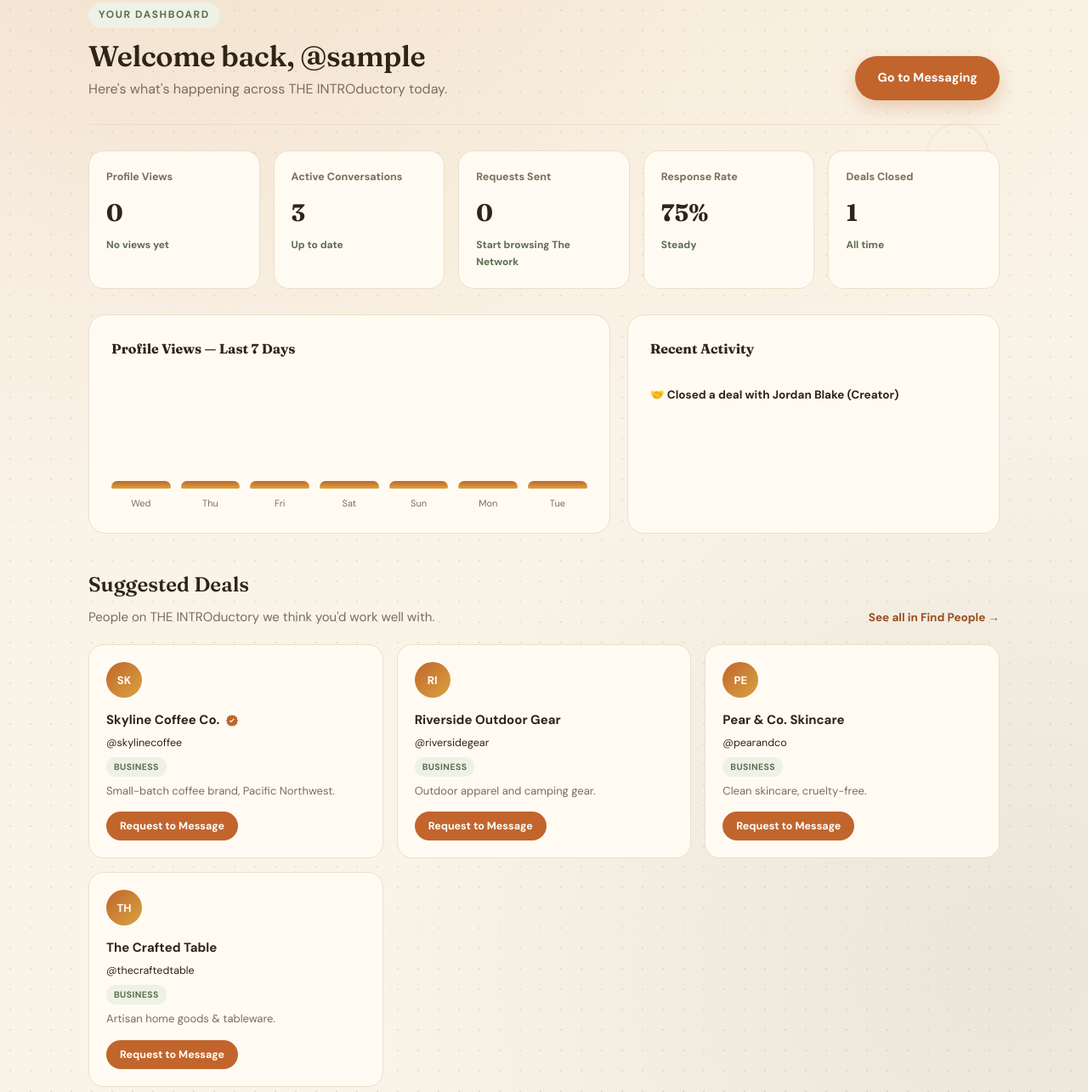
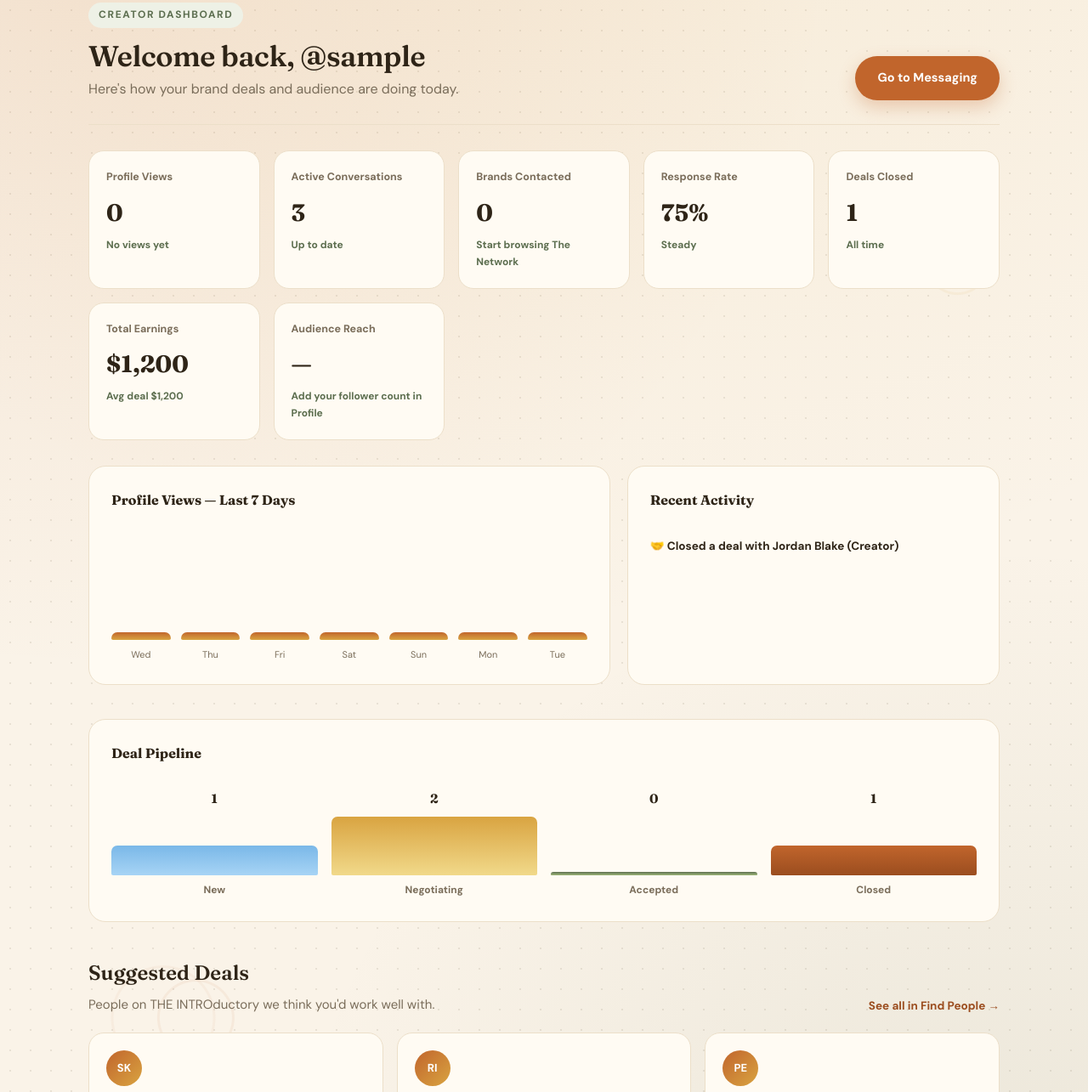
Before and after one commit to hello-me-and-me2/THE-Ad-Brokering-App, a plain HTML site: page home.html in a window 1280 px wide. Shown: the part 312-1597 px from the top of the page at 85% size. Drawn offline with Linux system fonts and the light colour scheme; sample sign-in values are in the browser's storage.

Commit message:
Give business and creator accounts their own dashboard stats
Home's stat cards were identical for both account types, even though
a business and a creator actually care about different numbers. The
dashboard now tells them apart:

- Business accounts see "Total Spend" and "Influencers Contacted";
  creator accounts see "Total Earnings," "Brands Contacted," and an
  "Audience Reach" card pulled from their own follower count.
- The header and lede now read "Business Dashboard" / "Creator
  Dashboard" instead of one generic label.
- New data-layer helpers (tbaGetSettledDealAmounts,
  tbaGetTotalDealValue, tbaGetAverageDealSize) total and average
  dollar amounts from a user's own accepted/closed deal threads —
  the one place a real dollar figure already exists, since contract
  text itself is freeform.
- A new Deal/Campaign Pipeline panel (tbaGetThreadStatusCounts) shows
  how many of your own threads are in each negotiation stage — new,
  negotiating, accepted, closed — same breakdown for both roles, just
  relabeled per role.
- Stat cards are now built dynamically from one small card-builder
  instead of hardcoded per-id markup, so the shared cards (views,
  conversations, response rate, deals closed) and the role-specific
  ones live in the same list instead of two parallel sets of markup.

Co-Authored-By: Claude Sonnet 5 <noreply@anthropic.com>
Claude-Session: https://claude.ai/code/session_014n3A4MrQBkNSQjiuqQb3Lh

```diff
--- a/assets/home.css
+++ b/assets/home.css
@@ -312,6 +312,24 @@ h1 {
 
 .panel h2 { font-size: 16px; margin: 0 0 18px; font-weight: 700; }
 
+.pipeline-panel { margin-bottom: 40px; }
+
+.pipeline-row { display: flex; align-items: flex-end; gap: 16px; height: 140px; padding-top: 10px; }
+
+.pipeline-col { flex: 1; display: flex; flex-direction: column; align-items: center; height: 100%; justify-content: flex-end; gap: 8px; }
+
+.pipeline-count { font-family: "Fraunces", serif; font-weight: 700; font-size: 15px; color: var(--ink); }
+
+.pipeline-bar-track { width: 100%; height: 100%; display: flex; align-items: flex-end; }
+.pipeline-bar { width: 100%; border-radius: 7px 7px 2px 2px; min-height: 4px; transition: filter 0.15s ease; }
+.pipeline-bar:hover { filter: brightness(1.08); }
+.pipeline-bar.new { background: linear-gradient(180deg, #7ab8e8, #a7d4f5); }
+.pipeline-bar.negotiating { background: linear-gradient(180deg, var(--gold), #f1d98a); }
+.pipeline-bar.accepted { background: linear-gradient(180deg, var(--olive), #9fb87a); }
+.pipeline-bar.closed { background: linear-gradient(180deg, var(--terracotta), var(--terracotta-dark)); }
+
+.pipeline-label { font-size: 12px; color: var(--ink-soft); font-weight: 600; }
+
 .deadlines-panel { margin-bottom: 40px; }
 
 .deadline-list { list-style: none; margin: 0; padding: 0; display: flex; flex-direction: column; gap: 10px; }
--- a/assets/users-data.js
+++ b/assets/users-data.js
@@ -1203,6 +1203,45 @@ function tbaGetDealsClosedCount(onlyMine) {
   return closedUsernames.length;
 }
 
+// Your own threads whose terms are actually settled — accepted or
+// closed — each with the dollar amount from that thread's current
+// offer. Contracts don't carry a reusable amount field (their text is
+// freeform), so a thread's own negotiated offer is the one place a
+// dollar figure actually exists to total or average.
+function tbaGetSettledDealAmounts() {
+  return TBA_MY_THREADS_SEED.map(function (t) {
+    var statusNow = tbaGetMyThreadStatus(t.username);
+    if (statusNow.status !== 'accepted' && statusNow.status !== 'closed') return null;
+    var offer = tbaGetCurrentOffer(t.username);
+    return offer ? { username: t.username, amount: offer.amount } : null;
+  }).filter(function (d) { return d !== null; });
+}
+
+function tbaGetTotalDealValue() {
+  return tbaGetSettledDealAmounts().reduce(function (sum, d) { return sum + d.amount; }, 0);
+}
+
+// Null (not 0) when nothing's settled yet, same reasoning as
+// tbaGetRatingSummary's average — "no deals" and "deals averaging $0"
+// are different things and a dashboard card needs to tell them apart.
+function tbaGetAverageDealSize() {
+  var deals = tbaGetSettledDealAmounts();
+  if (deals.length === 0) return null;
+  return Math.round(tbaGetTotalDealValue() / deals.length);
+}
+
+// Tally of your own conversation threads by negotiation stage, for
+// the dashboard's pipeline panel — the same four statuses
+// tbaGetMyThreadStatus can return.
+function tbaGetThreadStatusCounts() {
+  var counts = { new: 0, negotiating: 0, accepted: 0, closed: 0 };
+  TBA_MY_THREADS_SEED.forEach(function (t) {
+    var statusNow = tbaGetMyThreadStatus(t.username);
+    if (counts.hasOwnProperty(statusNow.status)) counts[statusNow.status]++;
+  });
+  return counts;
+}
+
 // How many signed contracts a given account — any account, not just
 // the signed-in one — has been party to, as either the owner or a
 // participant. Used by the Network directory's "deal history" sort,
--- a/home.html
+++ b/home.html
@@ -44,40 +44,14 @@
 
   <div class="dash-head">
     <div>
-      <div class="eyebrow">Your Dashboard</div>
+      <div class="eyebrow" id="dash-eyebrow">Your Dashboard</div>
       <h1 id="welcome-heading">Welcome back</h1>
-      <p class="lede">Here's what's happening across THE INTROductory today.</p>
+      <p class="lede" id="dash-lede">Here's what's happening across THE INTROductory today.</p>
     </div>
     <a href="messaging.html" class="btn btn-primary">Go to Messaging</a>
   </div>
 
-  <div class="stat-grid">
-    <div class="stat-card">
-      <div class="label">Profile Views</div>
-      <div class="value" id="profile-views-stat">0</div>
-      <div class="delta up" id="profile-views-delta">No views yet</div>
-    </div>
-    <div class="stat-card">
-      <div class="label">Active Conversations</div>
-      <div class="value" id="active-conversations-stat">0</div>
-      <div class="delta up" id="active-conversations-delta">No open threads</div>
-    </div>
-    <div class="stat-card">
-      <div class="label">Requests Sent</div>
-      <div class="value" id="requests-sent-stat">0</div>
-      <div class="delta up" id="requests-sent-delta">Start browsing The Network</div>
-    </div>
-    <div class="stat-card">
-      <div class="label">Response Rate</div>
-      <div class="value" id="response-rate-stat">—</div>
-      <div class="delta up" id="response-rate-delta">No replies yet</div>
-    </div>
-    <div class="stat-card">
-      <div class="label">Deals Closed</div>
-      <div class="value" id="deals-closed-stat">0</div>
-      <div class="delta up" id="deals-closed-delta">None yet</div>
-    </div>
-  </div>
+  <div class="stat-grid" id="stat-grid"></div>
 
   <div class="dash-grid">
     <div class="panel">
@@ -90,6 +64,11 @@
       <ul class="activity-list" id="recent-activity-list"></ul>
       <p class="activity-empty" id="recent-activity-empty" hidden>Nothing to show yet — activity will show up here as deals, contracts, and connections happen.</p>
     </div>
+  </div>
+
+  <div class="panel pipeline-panel" id="pipeline-panel">
+    <h2 id="pipeline-heading">Deal Pipeline</h2>
+    <div class="pipeline-row" id="pipeline-row"></div>
   </div>
 
   <div class="panel deadlines-panel" id="deadlines-panel" hidden>
@@ -125,36 +104,88 @@
   var myUsername = localStorage.getItem('tba_username');
   var myRole = localStorage.getItem('tba_role') || 'business';
 
+  var isBusiness = myRole === 'business';
+
   document.getElementById('welcome-heading').textContent = myUsername
     ? 'Welcome back, @' + myUsername
     : 'Welcome back';
+  document.getElementById('dash-eyebrow').textContent = isBusiness ? 'Business Dashboard' : 'Creator Dashboard';
+  document.getElementById('dash-lede').textContent = isBusiness
+    ? "Here's how your campaigns and creator outreach are doing today."
+    : "Here's how your brand deals and audience are doing today.";
 
-  // --- Stat cards, all computed from real thread/contract/view data ---
+  // --- Stat cards ---
+  // The shared ones (views, conversations, response rate, deals
+  // closed) mean the same thing to both roles; a business and a
+  // creator genuinely differ on where their money and reach come
+  // from, so those get their own cards and labels instead of forcing
+  // one generic set onto both.
+
+  function statCardHtml(id, label, value, deltaText, deltaDown) {
+    return '<div class="stat-card">' +
+      '<div class="label">' + label + '</div>' +
+      '<div class="value" id="' + id + '-stat">' + value + '</div>' +
+      '<div class="delta' + (deltaDown ? ' down' : ' up') + '" id="' + id + '-delta">' + deltaText + '</div>' +
+      '</div>';
+  }
 
   var profileViews = tbaGetProfileViews(myUsername);
-  document.getElementById('profile-views-stat').textContent = profileViews.length;
   var viewsThisWeek = tbaGetProfileViewsLast7Days(myUsername).reduce(function (sum, d) { return sum + d.count; }, 0);
-  document.getElementById('profile-views-delta').textContent =
-    profileViews.length === 0 ? 'No views yet' : viewsThisWeek + ' in the last 7 days';
 
   var activeConversations = tbaGetActiveConversationsCount();
-  document.getElementById('active-conversations-stat').textContent = activeConversations;
   var newOffers = tbaGetNewOffersCount();
-  document.getElementById('active-conversations-delta').textContent =
-    newOffers > 0 ? newOffers + ' new offer' + (newOffers === 1 ? '' : 's') : (activeConversations === 0 ? 'No open threads' : 'Up to date');
 
   var responseRate = tbaGetResponseRate();
-  document.getElementById('response-rate-stat').textContent = responseRate === null ? '—' : responseRate + '%';
-  document.getElementById('response-rate-delta').textContent =
-    responseRate === null ? 'No replies yet' : (responseRate >= 80 ? 'Above average' : responseRate >= 50 ? 'Steady' : 'Needs attention');
-  if (responseRate !== null && responseRate < 50) {
-    document.getElementById('response-rate-delta').classList.remove('up');
-    document.getElementById('response-rate-delta').classList.add('down');
+  var responseRateDown = responseRate !== null && responseRate < 50;
+
+  var dealsClosed = tbaGetDealsClosedCount(true);
+
+  var sentRequests = tbaGetSentRequests();
+
+  var dealValue = tbaGetTotalDealValue();
+  var avgDealSize = tbaGetAverageDealSize();
+  var followers = tbaGetMyFollowers(myUsername);
+
+  var cardsHtml =
+    statCardHtml('profile-views', 'Profile Views', profileViews.length,
+      profileViews.length === 0 ? 'No views yet' : viewsThisWeek + ' in the last 7 days') +
+    statCardHtml('active-conversations', 'Active Conversations', activeConversations,
+      newOffers > 0 ? newOffers + ' new offer' + (newOffers === 1 ? '' : 's') : (activeConversations === 0 ? 'No open threads' : 'Up to date')) +
+    statCardHtml('requests-sent', isBusiness ? 'Influencers Contacted' : 'Brands Contacted', sentRequests.length,
+      sentRequests.length > 0 ? sentRequests.length + ' pending reply' : 'Start browsing The Network') +
+    statCardHtml('response-rate', 'Response Rate', responseRate === null ? '—' : responseRate + '%',
+      responseRate === null ? 'No replies yet' : (responseRate >= 80 ? 'Above average' : responseRate >= 50 ? 'Steady' : 'Needs attention'),
+      responseRateDown) +
+    statCardHtml('deals-closed', 'Deals Closed', dealsClosed, dealsClosed === 0 ? 'None yet' : 'All time') +
+    statCardHtml('deal-value', isBusiness ? 'Total Spend' : 'Total Earnings', '$' + dealValue.toLocaleString(),
+      avgDealSize === null ? 'No deals settled yet' : 'Avg deal $' + avgDealSize.toLocaleString());
+
+  if (!isBusiness) {
+    cardsHtml += statCardHtml('audience-reach', 'Audience Reach', followers ? followers.toLocaleString() : '—',
+      followers ? 'Followers on file' : 'Add your follower count in Profile');
   }
 
-  var dealsClosed = tbaGetDealsClosedCount(true);
-  document.getElementById('deals-closed-stat').textContent = dealsClosed;
-  document.getElementById('deals-closed-delta').textContent = dealsClosed === 0 ? 'None yet' : 'All time';
+  document.getElementById('stat-grid').innerHTML = cardsHtml;
+
+  // --- Deal Pipeline ---
+  // Same four negotiation stages for both roles — a business watches
+  // deals move through it, a creator watches pitches move through it,
+  // so only the heading needs to say which.
+
+  document.getElementById('pipeline-heading').textContent = isBusiness ? 'Campaign Pipeline' : 'Deal Pipeline';
+  var stageLabels = { new: 'New', negotiating: 'Negotiating', accepted: 'Accepted', closed: 'Closed' };
+  var stageCounts = tbaGetThreadStatusCounts();
+  var stageMax = Math.max.apply(null, Object.keys(stageCounts).map(function (k) { return stageCounts[k]; }).concat([1]));
+
+  document.getElementById('pipeline-row').innerHTML = Object.keys(stageLabels).map(function (stage) {
+    var count = stageCounts[stage];
+    var heightPct = Math.max(6, Math.round((count / stageMax) * 100));
+    return '<div class="pipeline-col">' +
+      '<div class="pipeline-count">' + count + '</div>' +
+      '<div class="pipeline-bar-track"><div class="pipeline-bar ' + stage + '" style="height:' + heightPct + '%;"></div></div>' +
+      '<span class="pipeline-label">' + stageLabels[stage] + '</span>' +
+      '</div>';
+  }).join('');
 
   var chartDays = tbaGetProfileViewsLast7Days(myUsername);
   var maxCount = Math.max.apply(null, chartDays.map(function (d) { return d.count; }).concat([1]));
@@ -203,12 +234,6 @@
       li.querySelector('.deadline-meta').textContent = dueText;
       deadlineList.appendChild(li);
     });
-  }
-
-  var sentRequests = tbaGetSentRequests();
-  document.getElementById('requests-sent-stat').textContent = sentRequests.length;
-  if (sentRequests.length > 0) {
-    document.getElementById('requests-sent-delta').textContent = sentRequests.length + ' pending reply';
   }
 
   // Suggest accounts of the opposite type — a business sees
```
